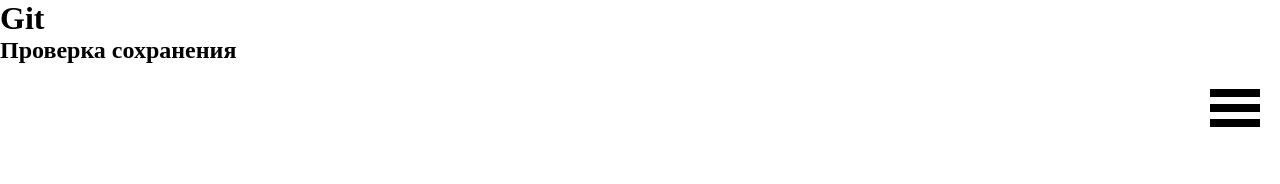
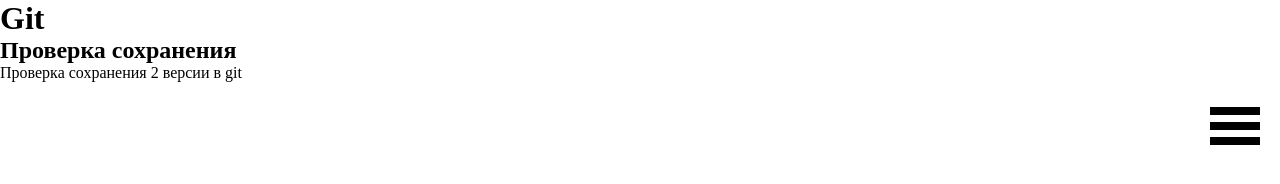
Before and after one commit to kozhemyachkoKonstantin/lesson1, a plain HTML site: page index.html in a window 1280 px wide. Shown: the top 184 px of the page. Drawn offline with Linux system fonts and the light colour scheme.

Commit message:
Verification 2 version

```diff
--- a/index.html
+++ b/index.html
@@ -10,6 +10,7 @@
 <body>
     <h1>    Git  </h1>
     <h2>    Проверка сохранения </h2>
+    <p>Проверка сохранения 2 версии в git</p>
     <header class="header">
         <input type="checkbox" id="check">
         <div class="burger-menu">
```
